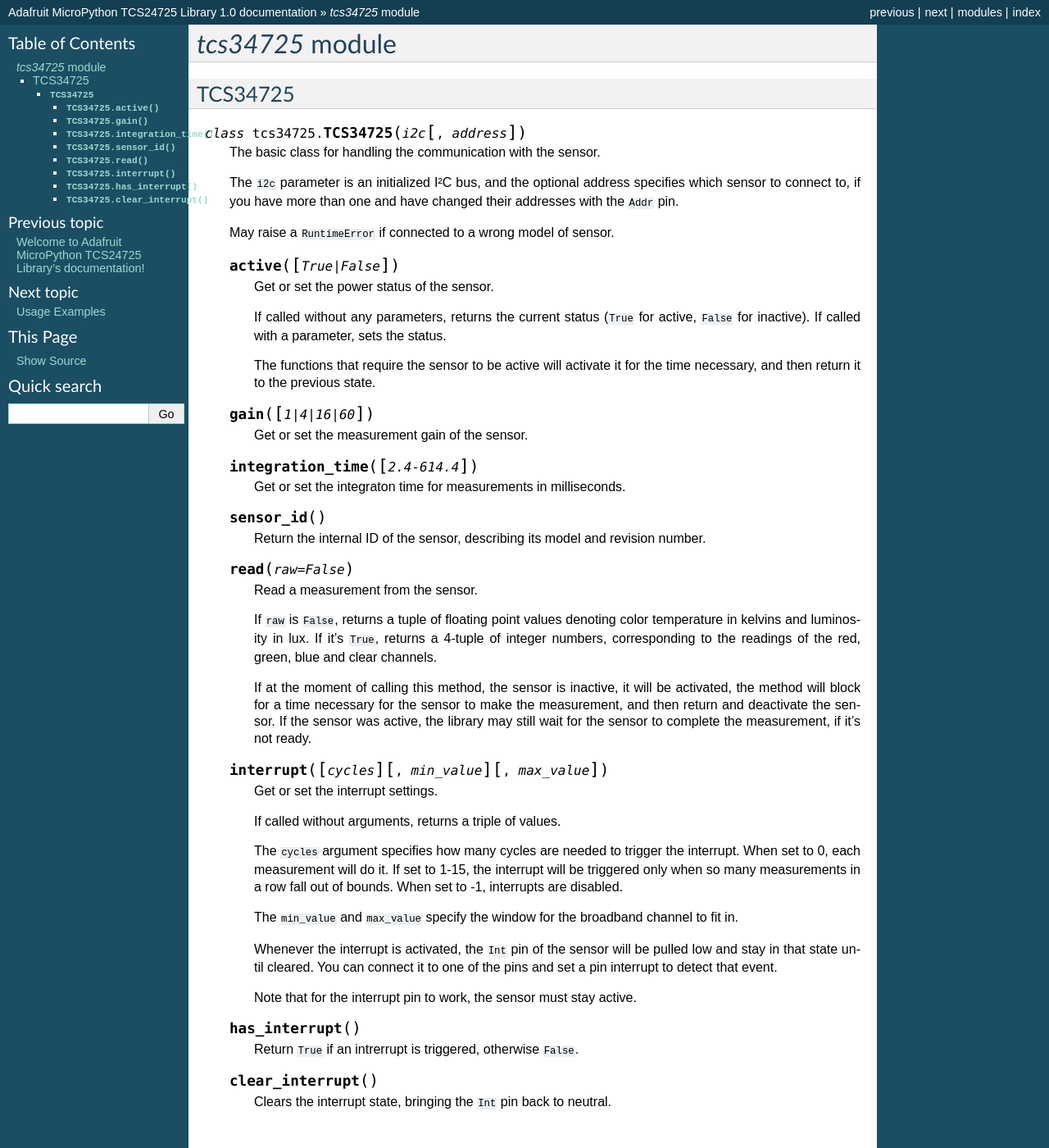
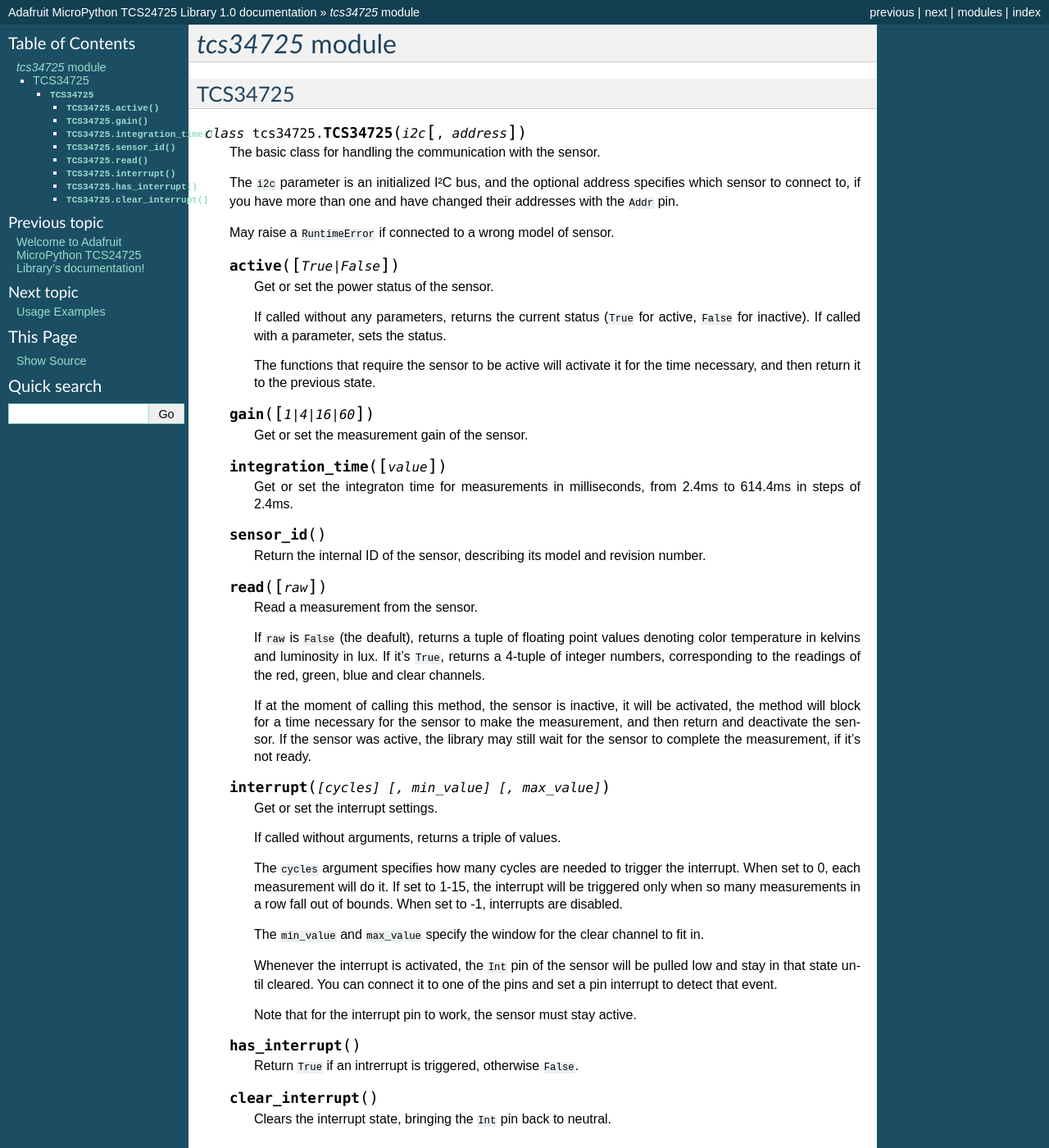
Before and after one commit to adafruit/micropython-adafruit-tcs34725, a Sphinx documentation site: the page built from docs/tcs34725.rst, in a window 1280 px wide and 1400 px high. Shown: the whole window at 82% size. Built offline with Sphinx 7.4.7, drawn with Linux system fonts in a browser that asks for light colours.

Commit message:
Update docs

```diff
--- a/docs/tcs34725.rst
+++ b/docs/tcs34725.rst
@@ -31,23 +31,25 @@
 
         Get or set the measurement gain of the sensor.
 
-    .. method:: integration_time([2.4-614.4])
+    .. method:: integration_time([value])
 
-        Get or set the integraton time for measurements in milliseconds.
+        Get or set the integraton time for measurements in milliseconds,
+        from 2.4ms to 614.4ms in steps of 2.4ms.
 
     .. method:: sensor_id()
 
         Return the internal ID of the sensor, describing its model and
         revision number.
 
-    .. method:: read(raw=False)
+    .. method:: read([raw])
 
         Read a measurement from the sensor.
 
-        If ``raw`` is ``False``, returns a tuple of floating point values
-        denoting color temperature in kelvins and luminosity in lux. If it's
-        ``True``, returns a 4-tuple of integer numbers, corresponding to the
-        readings of the red, green, blue and clear channels.
+        If ``raw`` is ``False`` (the deafult), returns a tuple of floating
+        point values denoting color temperature in kelvins and luminosity in
+        lux. If it's ``True``, returns a 4-tuple of integer numbers,
+        corresponding to the readings of the red, green, blue and clear
+        channels.
 
         If at the moment of calling this method, the sensor is inactive,
         it will be activated, the method will block for a time necessary for
@@ -55,7 +57,7 @@
         the sensor. If the sensor was active, the library may still wait for
         the sensor to complete the measurement, if it's not ready.
 
-    .. method:: interrupt([cycles], [min_value], [max_value])
+    .. method:: interrupt([cycles] [, min_value] [, max_value])
 
         Get or set the interrupt settings.
 
@@ -67,7 +69,7 @@
         in a row fall out of bounds. When set to -1, interrupts are disabled.
 
         The ``min_value`` and ``max_value`` specify the window for the
-        broadband channel to fit in.
+        clear channel to fit in.
 
         Whenever the interrupt is activated, the ``Int`` pin of the sensor
         will be pulled low and stay in that state until cleared. You can
```
